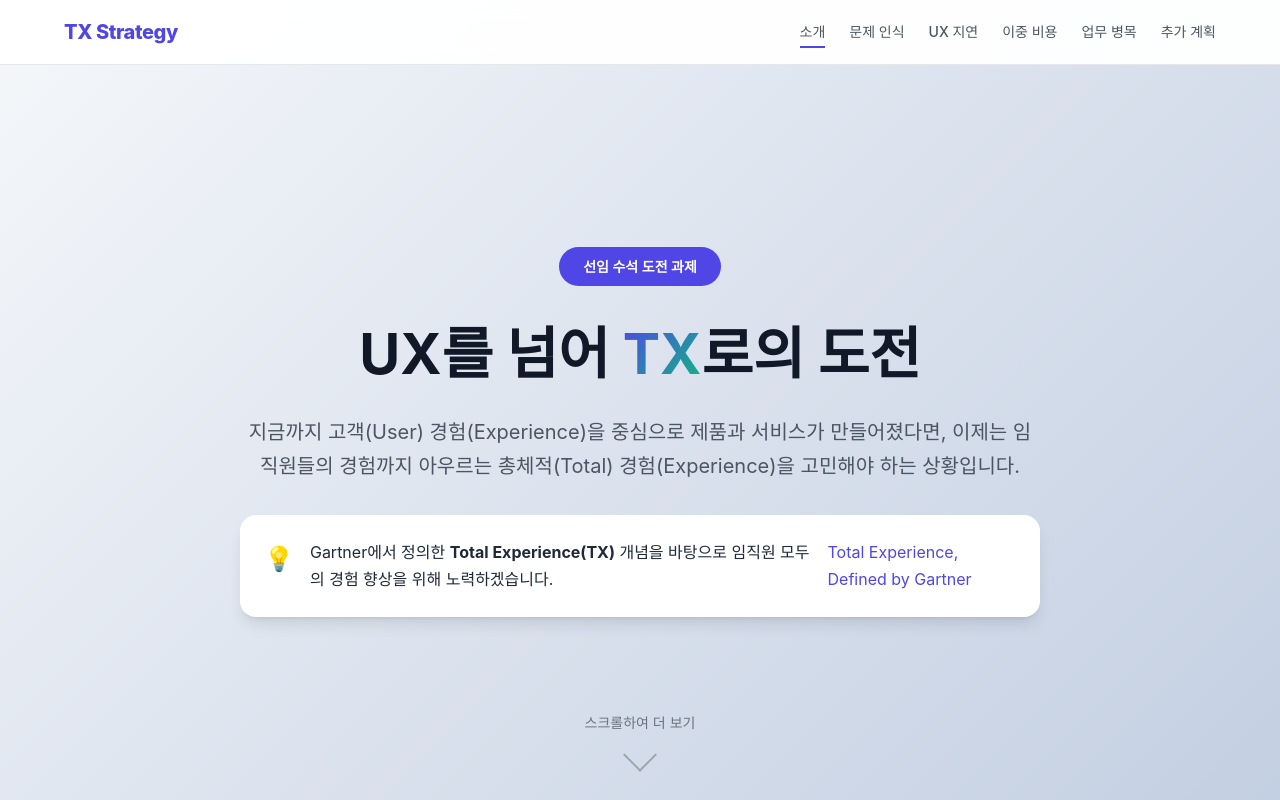
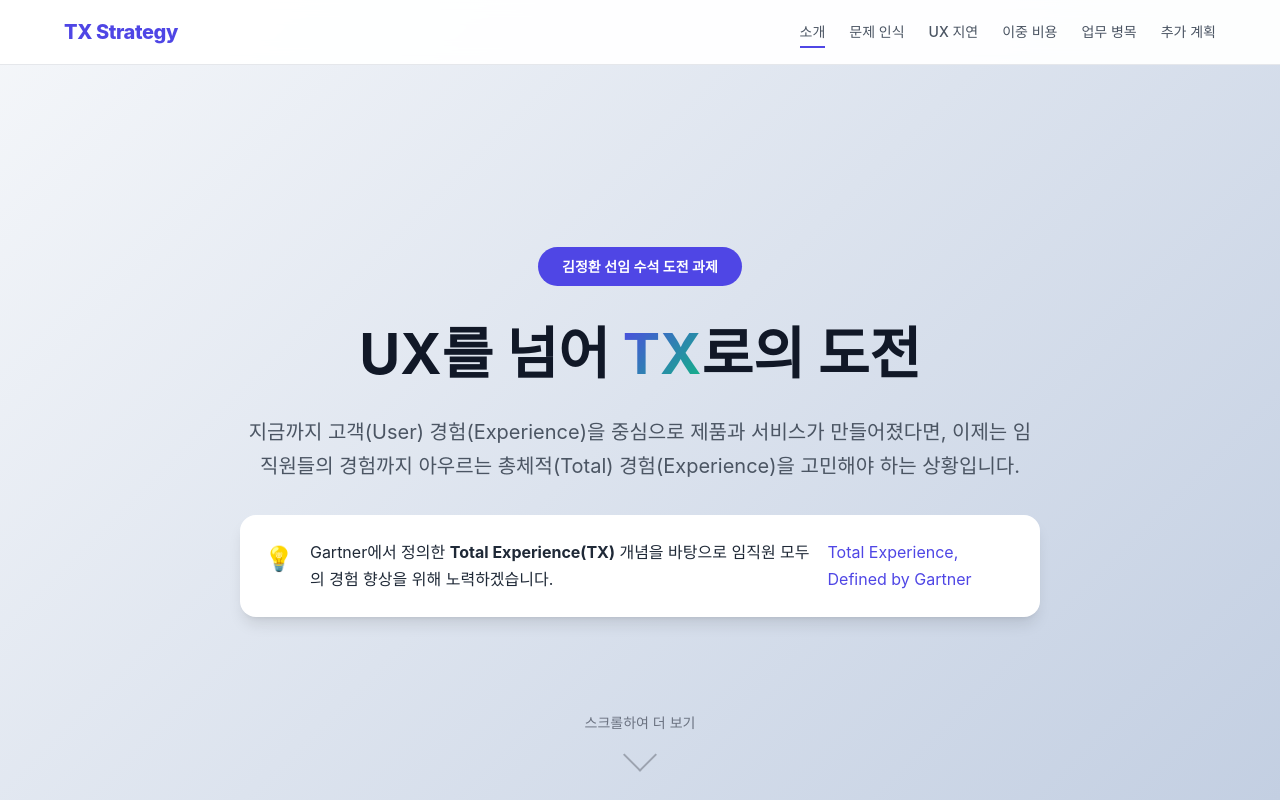
Before and after one commit to hwantage/sunsoo, a plain HTML site: page index.html in a window 1280 px wide. Shown: the top 800 px of the page. Drawn offline with Linux system fonts and the light colour scheme.

Commit message:
이름 추가

```diff
--- a/index.html
+++ b/index.html
@@ -3,7 +3,7 @@
 <head>
     <meta charset="UTF-8">
     <meta name="viewport" content="width=device-width, initial-scale=1.0">
-    <title>선임 수석 승진 수행 과제 - UX에서 TX로</title>
+    <title>김정환 선임 수석 승진 수행 과제 - UX에서 TX로</title>
     <link rel="stylesheet" href="styles.css">
 </head>
 <body>
@@ -30,7 +30,7 @@
     <!-- 히어로 섹션 -->
     <header class="hero" id="intro">
         <div class="hero-content">
-            <span class="hero-badge">선임 수석 도전 과제</span>
+            <span class="hero-badge">김정환 선임 수석 도전 과제</span>
             <h1 class="hero-title">UX를 넘어 <span class="gradient-text">TX</span>로의 도전</h1>
             <p class="hero-subtitle">
                 지금까지 고객(User) 경험(Experience)을 중심으로 제품과 서비스가 만들어졌다면, 이제는 임직원들의 경험까지 아우르는 총체적(Total) 경험(Experience)을 고민해야 하는 상황입니다.
```
